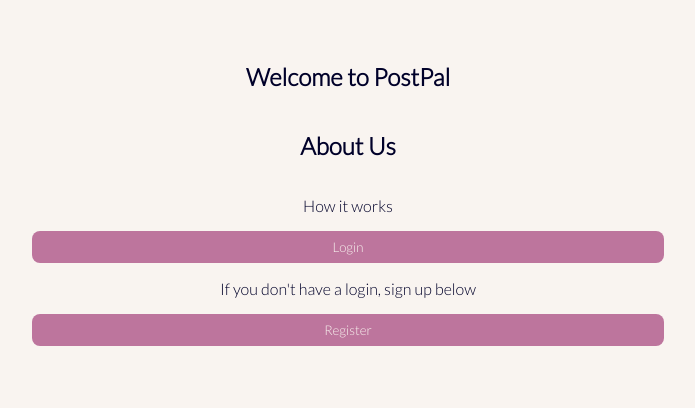
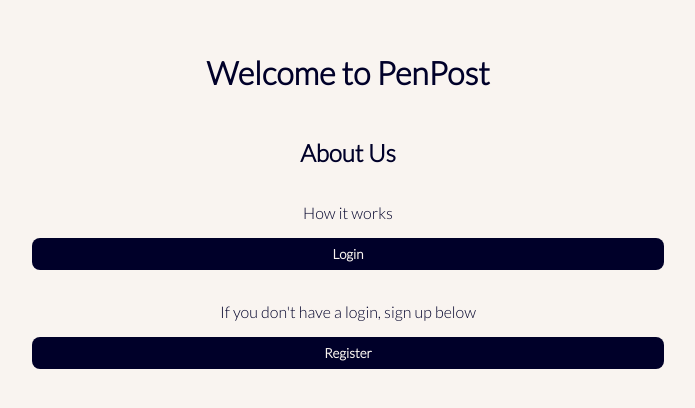
Before and after one commit to penpost/penpost-web, a React app: page / in a window 1280 px wide. Shown: the part 118-526 px from the top of the page, without its empty margins (292-987 px from the left). Built offline with nearby package versions, Linux system fonts and the light colour scheme.

Commit message:
Clean up styling on homepage

```diff
--- a/src/components/Home/Home.js
+++ b/src/components/Home/Home.js
@@ -4,11 +4,11 @@ import './Home.scss'
 const Home = () => {
     return (
         <section className='homepage'>
-            <h1 className='homepageTitle'>Welcome to PostPal</h1>
+            <h1 className='homepageTitle'>Welcome to PenPost</h1>
             <h2>About Us</h2>
             <p>How it works</p>
             <button className='loginButton button'>Login</button>
-            <p>If you don't have a login, sign up below</p>
+            <p className='homepageParagraph'>If you don't have a login, sign up below</p>
             <button className='registerButton button'>Register</button>
         </section>
     )
--- a/src/components/Home/Home.scss
+++ b/src/components/Home/Home.scss
@@ -8,19 +8,25 @@
     color: $ink-blue;
     @include paragraph-font();
     background-color: $white;
-    margin-top: 10rem;
+    margin-top: 9rem;
 }
 
-// .homepageTitle {
-//     @include title-font();
-// }
+.homepageTitle {
+    font-weight: bold;
+    font-size: 2rem;
+}
+
+.homepageParagraph {
+    margin-top: 2rem;
+}
 
 .button {
-    background-color: $pink;
+    background-color: $ink-blue;
     @include paragraph-font();
     padding: .5rem;
     color: $white;
     border: none;
     border-radius: 8px;
     width: 50%;
+    font-weight: bold;
 }
```
